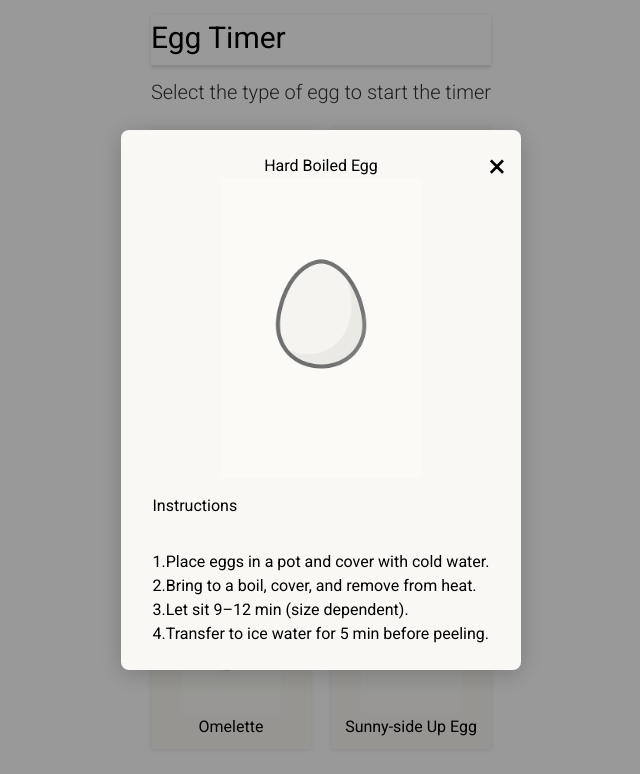
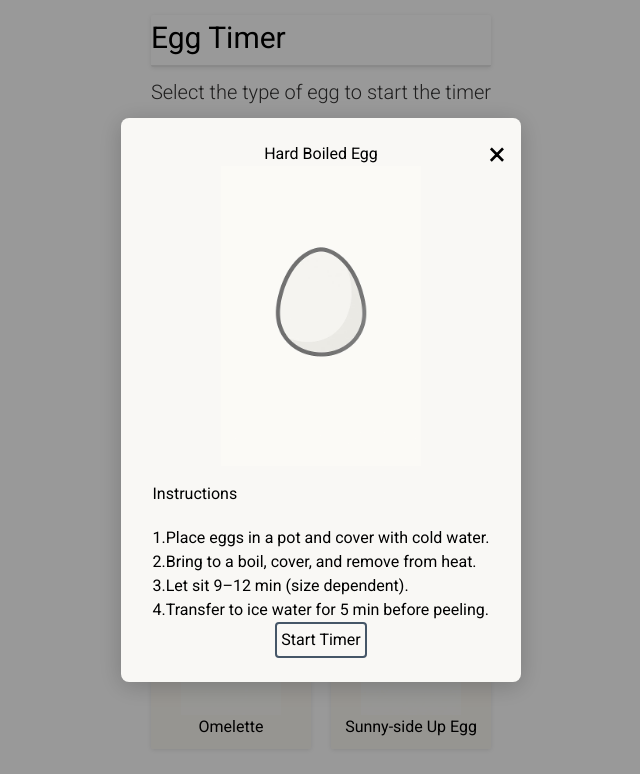
Before and after one commit to MoldovianuHalyna/EggTimer, a React (Vite) app: page / in a window 1280 px wide. Both pictures are taken after a click on the element "Hard Boiled Egg". Shown: the top 774 px of the page, without its empty margins (319-959 px from the left). Built offline with nearby package versions, Linux system fonts and the light colour scheme.

Commit message:
button start timer added

```diff
--- a/src/components/Modal/Modal.jsx
+++ b/src/components/Modal/Modal.jsx
@@ -27,19 +27,23 @@ const Modal = ({ isOpen, onClose, image, label, instructions }) => {
         <button className={styles.closeBtn} onClick={onClose}>
           ×
         </button>
-        <h2 className="text-center pb-8 ">{label}</h2>
+        <h2 className="text-center pb-8">{label}</h2>
         <img src={image} alt={label} className={styles.image} />
 
         {recipe ? (
           <div>
-            <h3 class="text-left pb-8 ">Instructions</h3>
+            <h3 className="text-left pb-5 ">Instructions</h3>
             <ol>
               {recipe.steps.map((step, index) => (
-                <li class="text-left" key={index}>
+                <li className="text-left" key={index}>
                   {index + 1}.{step}
                 </li>
               ))}
             </ol>
+
+            <button className="text-center p-1 border-2 border-[#455667]  rounded hover:bg-[#5a6d82] hover:text-white hover:cursor-pointer">
+              Start Timer
+            </button>
           </div>
         ) : (
           <p>No instructions found for this egge type</p>
```
